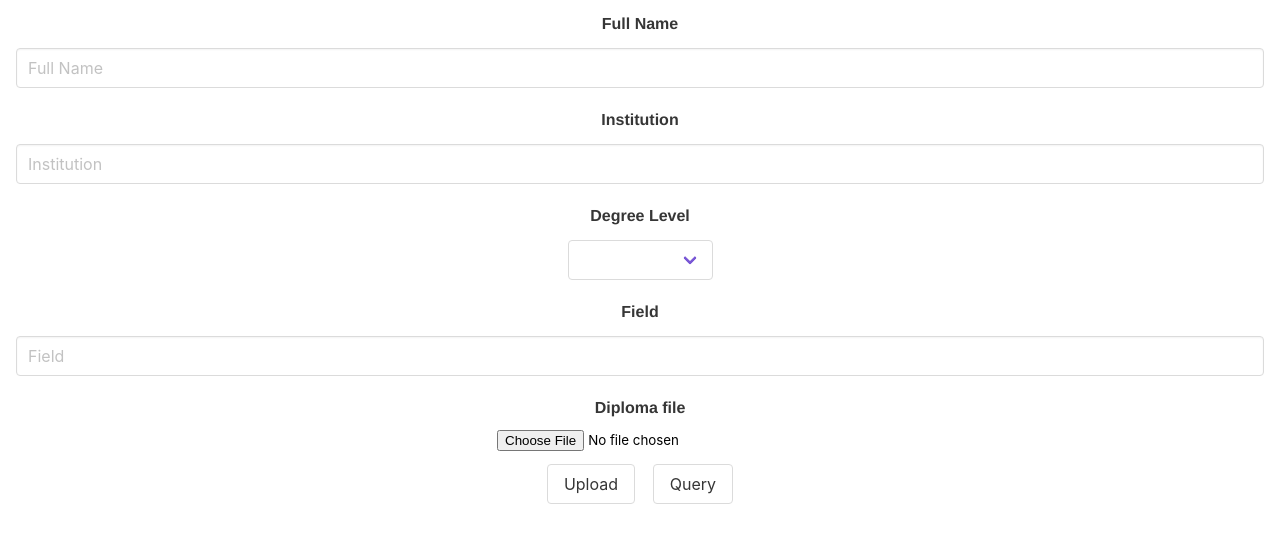
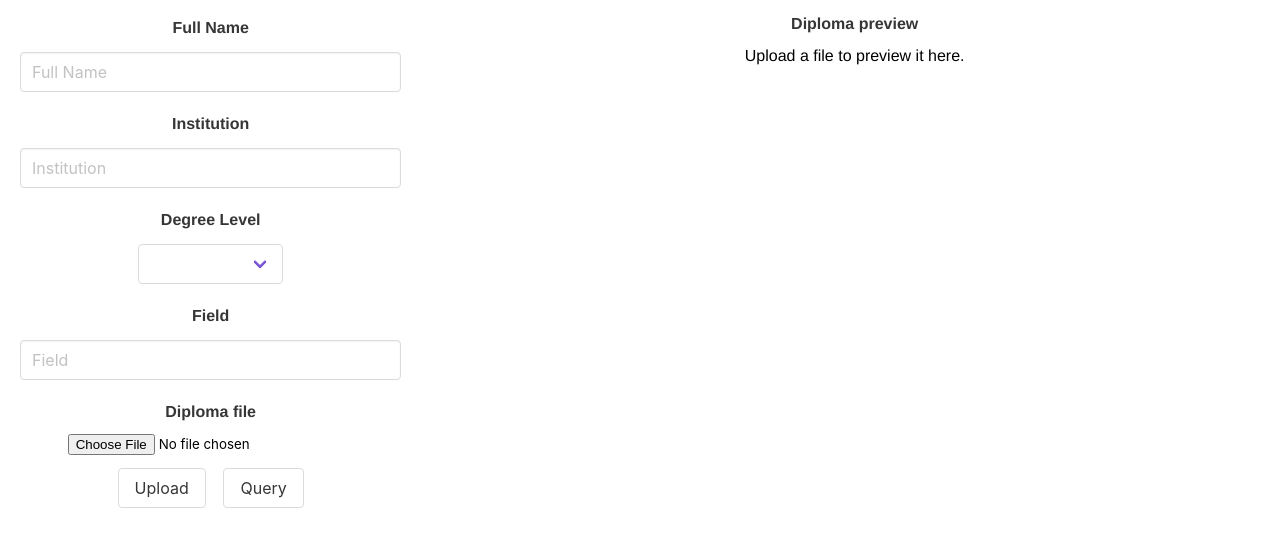
Before and after one commit to Noah-Jaffe/CMSC491_BLOCKCHAIN, a Vue app: page / in a window 1280 px wide. Shown: the top 546 px of the page. Built offline with nearby package versions, Linux system fonts and the light colour scheme.

Commit message:
fixed ; end of json input issue

```diff
--- a/src/views/Home.vue
+++ b/src/views/Home.vue
@@ -1,4 +1,6 @@
 <template>
+  <div class="columns">
+    <div class="column is-one-third">
       <section>
         <div>
           <b-field label="Full Name">
@@ -52,12 +54,6 @@
               accept="image/*,application/pdf"
             />
           </b-field>
-      <object
-        v-if="filecontents"
-        :data="filecontents"
-        height="55%"
-        width="50%"
-      />
         </div>
         <div class="btn-group">
           <input
@@ -67,7 +63,12 @@
             @click="submit_form()"
           />
           <span>&nbsp;&nbsp;&nbsp;&nbsp;</span>
-      <input class="button" type="button" value="Query" @click="do_query()" />
+          <input
+            class="button"
+            type="button"
+            value="Query"
+            @click="do_query()"
+          />
         </div>
         <div>
           <p v-if="cors_workaround">if CORS issue, click for link <br /></p>
@@ -76,6 +77,21 @@
           </a>
         </div>
       </section>
+    </div>
+    <div class="column is-two-thirds">
+      <b-field label="Diploma preview">
+        <span v-if="!filecontents">
+          Upload a file to preview it here.
+        </span>
+        <object
+          v-if="filecontents"
+          :data="filecontents"
+          height="100%"
+          width="100%"
+        />
+      </b-field>
+    </div>
+  </div>
 </template>
 
 <script>
@@ -96,6 +112,7 @@ export default {
   },
   methods: {
     read_file_contents(event) {
+      // this function was copied from online c:
       // Reference to the DOM input element
       var input = event.target;
       // Ensure that you have a file before attempting to read it
@@ -255,7 +272,9 @@ export default {
       var ret = null;
       if (this.filecontents) {
         ret =
-          this.filecontents.length > 0 ? this.filecontents : "some-placeholder";
+          this.filecontents.length > 0
+            ? this.filecontents.replace(";", ":")
+            : "some-placeholder";
       }
       return ret;
     }
```
Lines whose indentation alone changed are shown as unchanged.
